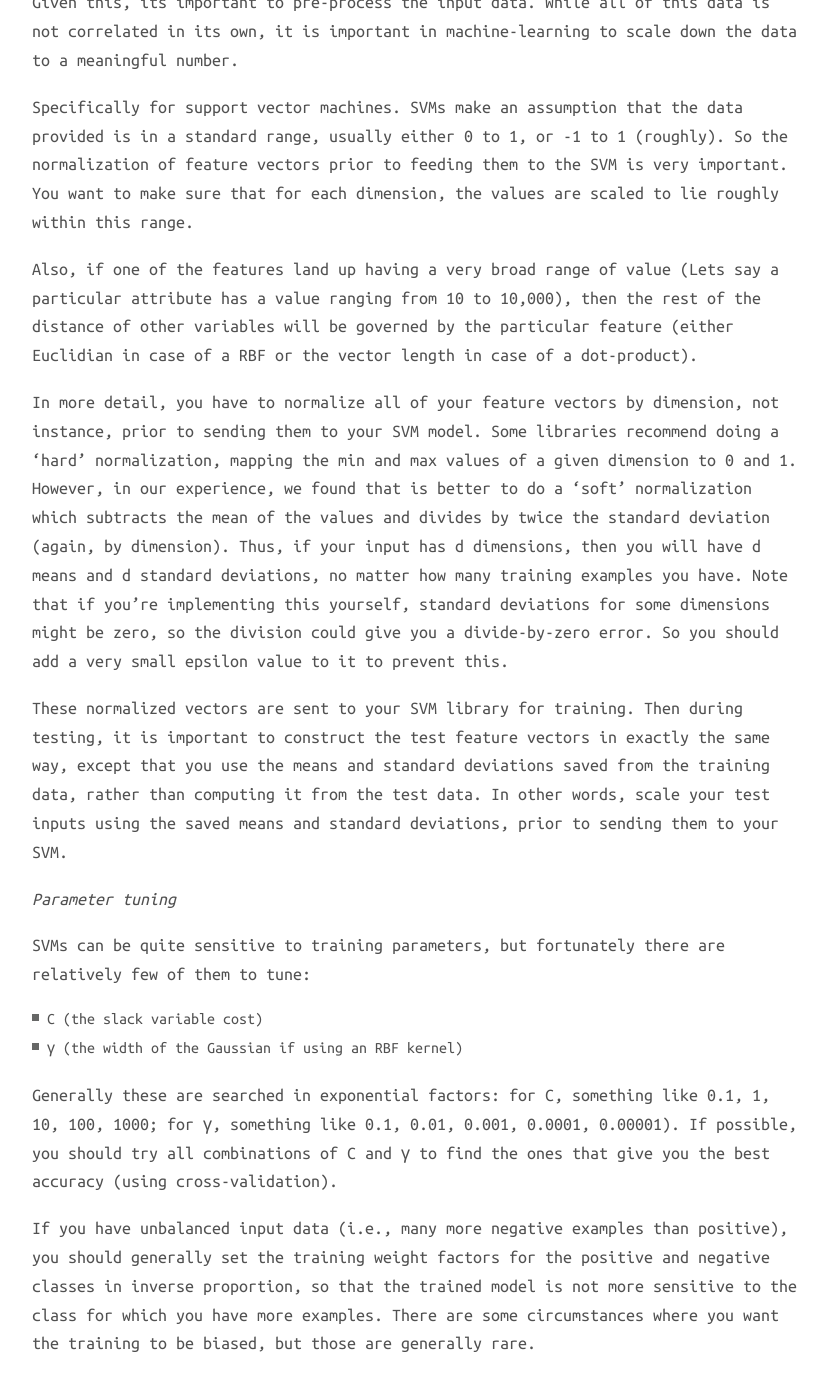
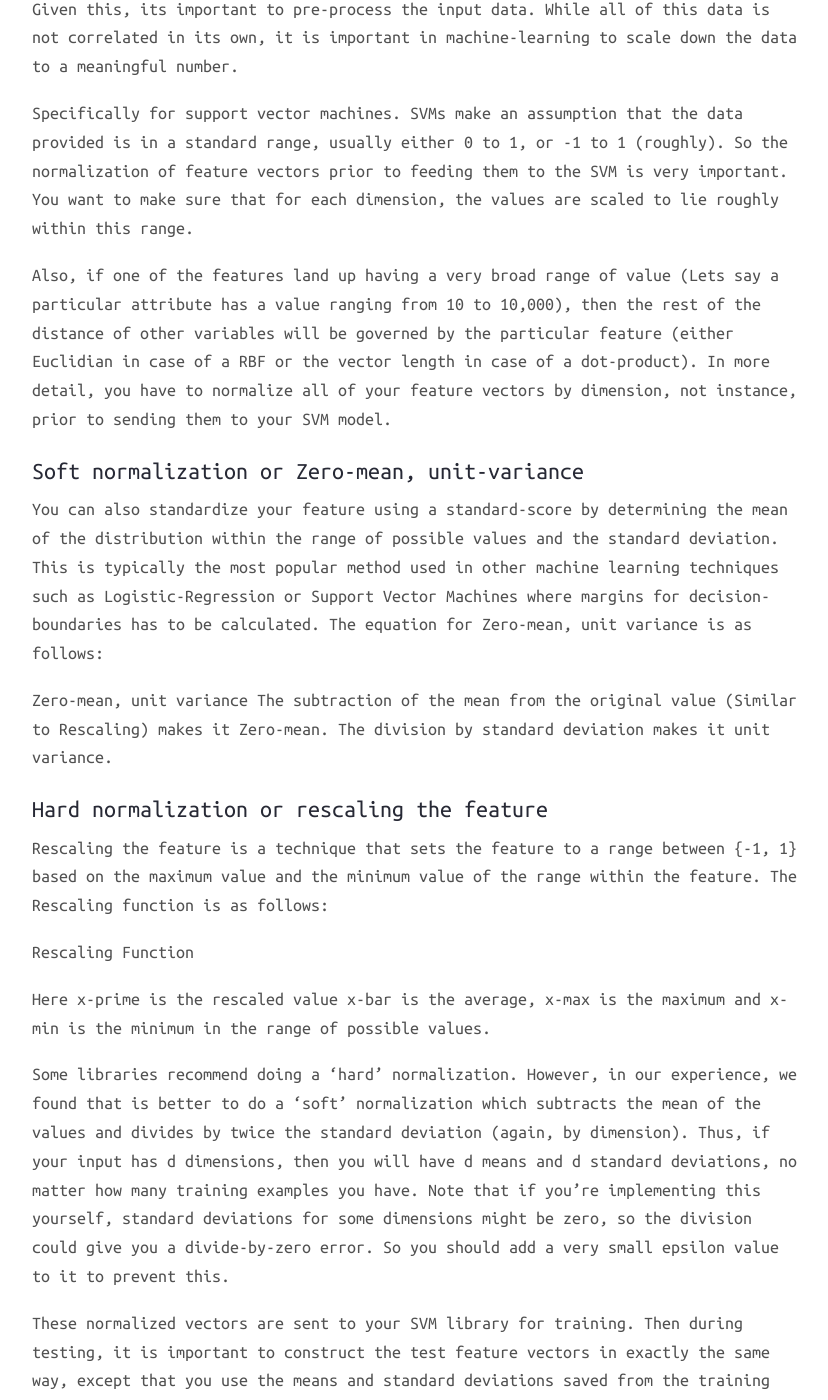
Before and after one commit to nikhilRP/nikhilRP.github, a Jekyll site: the page built from _posts/2016-08-18-SVM-scaling-and-tuning.md, in a window 1280 px wide and 1400 px high, scrolled down 884 px. Shown: the whole window, without its empty margins (224-1052 px from the left). Built offline with Jekyll 4.4.1, drawn with Linux system fonts in a browser that asks for light colours; nearby versions of some CDN libraries; comment, search, counter and statistics services are not loaded; some of the changed text lies outside the part shown.

Commit message:
Update 2016-08-18-SVM-scaling-and-tuning.md

```diff
--- a/_posts/2016-08-18-SVM-scaling-and-tuning.md
+++ b/_posts/2016-08-18-SVM-scaling-and-tuning.md
@@ -11,9 +11,9 @@ permalink: support-vector-machines
 
 Lately I have been using support vector machines a lot at work.
 
-*Why do we have to scale the data for SVM?*
+### Why do we have to scale the data for SVM?
 
-Before anyone writes a model, its prudent to learn the characteristics of the input data. Without really understanding the data, there is no way you can design a model.
+Before designing a model, its prudent to learn the characteristics of the input data. Without really understanding the data, there is no way you can design a model.
 
 Some of the characteristics of the input data can be:
 
@@ -27,13 +27,30 @@ Given this, its important to pre-process the input data. While all of this data
 
 Specifically for support vector machines. SVMs make an assumption that the data provided is in a standard range, usually either 0 to 1, or -1 to 1 (roughly). So the normalization of feature vectors prior to feeding them to the SVM is very important. You want to make sure that for each dimension, the values are scaled to lie roughly within this range.
 
-Also, if one of the features land up having a very broad range of value (Lets say a particular attribute has a value ranging from 10 to 10,000), then the rest of the distance of other variables will be governed by the particular feature (either Euclidian in case of a RBF or the vector length in case of a dot-product).
+Also, if one of the features land up having a very broad range of value (Lets say a particular attribute has a value ranging from 10 to 10,000), then the rest of the distance of other variables will be governed by the particular feature (either Euclidian in case of a RBF or the vector length in case of a dot-product). In more detail, you have to normalize all of your feature vectors by dimension, not instance, prior to sending them to your SVM model.
 
-In more detail, you have to normalize all of your feature vectors by dimension, not instance, prior to sending them to your SVM model. Some libraries recommend doing a 'hard' normalization, mapping the min and max values of a given dimension to 0 and 1. However, in our experience, we found that is better to do a 'soft' normalization which subtracts the mean of the values and divides by twice the standard deviation (again, by dimension). Thus, if your input has d dimensions, then you will have d means and d standard deviations, no matter how many training examples you have. Note that if you're implementing this yourself, standard deviations for some dimensions might be zero, so the division could give you a divide-by-zero error. So you should add a very small epsilon value to it to prevent this.
+#### Soft normalization or Zero-mean, unit-variance
+
+You can also standardize your feature using a standard-score by determining the mean of the distribution within the range of possible values and the standard deviation. This is typically the most popular method used in other machine learning techniques such as Logistic-Regression or Support Vector Machines where margins for decision-boundaries has to be calculated. The equation for Zero-mean, unit variance is as follows:
+
+Zero-mean, unit variance
+The subtraction of the mean from the original value (Similar to Rescaling) makes it Zero-mean.
+The division by standard deviation makes it unit variance.
+
+#### Hard normalization or rescaling the feature
+
+Rescaling the feature is a technique that sets the feature to a range between {-1, 1} based on the maximum value and the minimum value of the range within the feature. The Rescaling function is as follows:
+
+Rescaling Function
+
+Here x-prime is the rescaled value
+x-bar is the average, x-max is the maximum and x-min is the minimum in the range of possible values.
+
+Some libraries recommend doing a 'hard' normalization. However, in our experience, we found that is better to do a 'soft' normalization which subtracts the mean of the values and divides by twice the standard deviation (again, by dimension). Thus, if your input has d dimensions, then you will have d means and d standard deviations, no matter how many training examples you have. Note that if you're implementing this yourself, standard deviations for some dimensions might be zero, so the division could give you a divide-by-zero error. So you should add a very small epsilon value to it to prevent this.
 
 These normalized vectors are sent to your SVM library for training. Then during testing, it is important to construct the test feature vectors in exactly the same way, except that you use the means and standard deviations saved from the training data, rather than computing it from the test data. In other words, scale your test inputs using the saved means and standard deviations, prior to sending them to your SVM.
 
-*Parameter tuning*
+### Parameter tuning
 
 SVMs can be quite sensitive to training parameters, but fortunately there are relatively few of them to tune:
 
```
